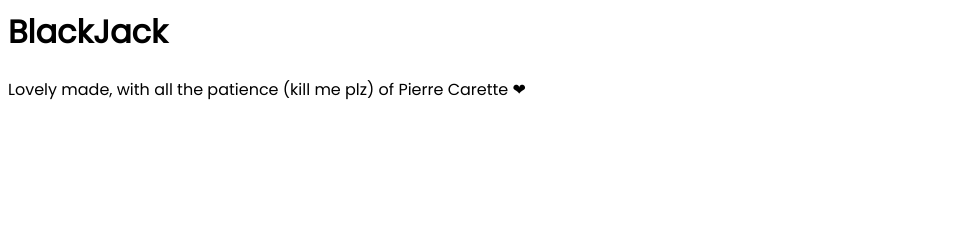
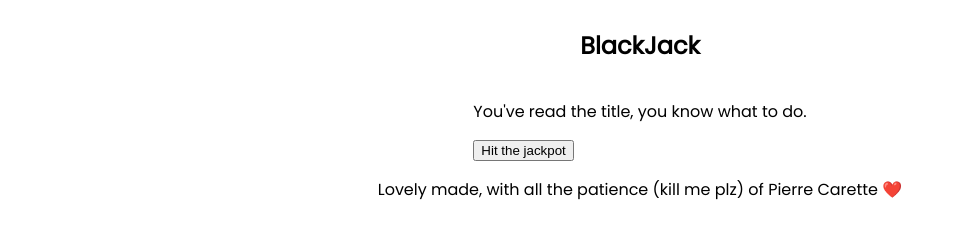
Before and after one commit to pcarette/BlackJack, a plain HTML site: page index.html in a window 1280 px wide. Shown: the whole page, without its empty margins (0-955 px from the left). Drawn offline with Linux system fonts and the light colour scheme.

Commit message:
not changing so much

```diff
--- a/index.html
+++ b/index.html
@@ -8,15 +8,20 @@
 </head>
 <body>
     <header>
-        <div></div>
-        <div><h1>BlackJack</h1></div>
-        <div></div>
+        <nav>
+            <div></div>
+            <div><h1>BlackJack</h1></div>
+            <div></div>
+        </nav>
     </header>
     <section>
-
+        <div class="menu-displayer">
+            <p>You've read the title, you know what to do.</p>
+            <button>Hit the jackpot</button>
+        </div>
     </section>
     <footer>
-        <p>Lovely made, with all the patience (kill me plz) of Pierre Carette &#10084</p>
+        <p>Lovely made, with all the patience (kill me plz) of Pierre Carette ❤️</p>
     </footer>
     <script src="./js/index.js"></script>
 </body>
--- a/style.css
+++ b/style.css
@@ -2,10 +2,26 @@
 
 body {
   font-family: 'Poppins';
+  display: flex;
+  flex-direction: column;
+  align-items: center;
 }
 
-header {
-  display: flexbox;
+
+nav {
+  display: flex;
   flex-direction: row;
   justify-content: center;
 }
+
+footer {
+  display: flex;
+  flex-direction: row;
+  justify-content: center;
+  align-items: flex-end;
+}
+
+.menu-displayer {
+  display: flexbox;
+  justify-content: center;
+}
```
